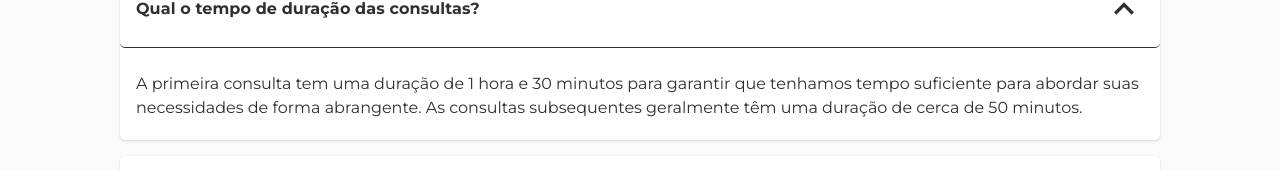
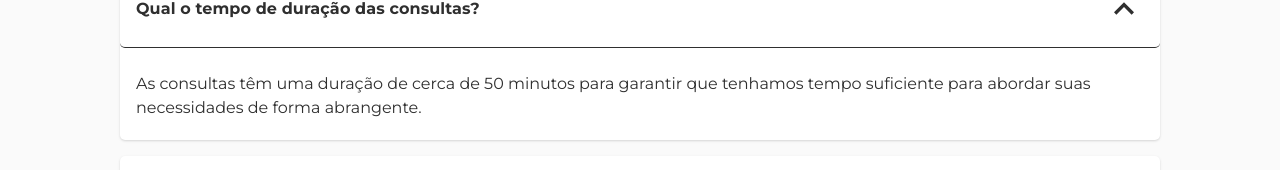
Before and after one commit to willlucas1512/dra-angela, a React (Create React App) app: page / in a window 1280 px wide. Both pictures are taken after a click on the button "Qual o tempo de duração das consultas?". Shown: the part 3354-3524 px from the top of the page. Built offline with nearby package versions, Linux system fonts and the light colour scheme.

Commit message:
altera duração da consulta

```diff
--- a/src/App.js
+++ b/src/App.js
@@ -886,10 +886,9 @@ function App() {
             </FAQAccordion>
             <FAQAccordion title={"Qual o tempo de duração das consultas?"}>
               <Text>
-                A primeira consulta tem uma duração de 1 hora e 30 minutos para
+                As consultas têm uma duração de cerca de 50 minutos para
                 garantir que tenhamos tempo suficiente para abordar suas
-                necessidades de forma abrangente. As consultas subsequentes
-                geralmente têm uma duração de cerca de 50 minutos.
+                necessidades de forma abrangente.
               </Text>
             </FAQAccordion>
             <FAQAccordion
@@ -906,14 +905,13 @@ function App() {
                 atenta, ao exame físico, à avaliação psiquiátrica e à reflexão,
                 tudo com o objetivo de desenvolver um plano terapêutico
                 personalizado. É importante mencionar que a primeira consulta
-                tem uma duração de 1 hora e 30 minutos para garantir que
-                tenhamos tempo suficiente para explorar suas necessidades de
-                maneira detalhada. Meu objetivo é criar um vínculo de confiança,
-                onde você se sinta genuinamente acolhido. Este é um espaço
-                seguro onde não há espaço para julgamentos morais; você pode
-                compartilhar o que estiver pronto para discutir. Estou aqui para
-                apoiá-lo em sua jornada em direção ao bem-estar emocional e
-                mental.
+                tem uma duração de 50 minutos para garantir que tenhamos tempo
+                suficiente para explorar suas necessidades de maneira detalhada.
+                Meu objetivo é criar um vínculo de confiança, onde você se sinta
+                genuinamente acolhido. Este é um espaço seguro onde não há
+                espaço para julgamentos morais; você pode compartilhar o que
+                estiver pronto para discutir. Estou aqui para apoiá-lo em sua
+                jornada em direção ao bem-estar emocional e mental.
               </Text>
             </FAQAccordion>
           </Accordion>
```
